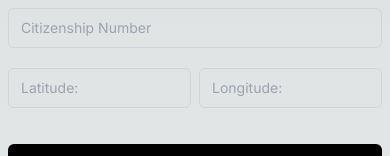
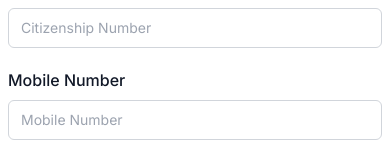
Before and after one commit to arpannnnn/Garbage_Tracking_System, a Next.js app: page /register in a window 390 px wide. Shown: the part 668-824 px from the top of the page. Built offline with nearby package versions, Linux system fonts and the light colour scheme; no server answers.

Commit message:
mobileNumber

```diff
--- a/components/register.jsx
+++ b/components/register.jsx
@@ -14,11 +14,17 @@ export default function CustomRegister() {
     const router = useRouter();
     const [latitude, setLatitude] = useState('');
     const [longitude, setLongitude] = useState('');
+    const [mobileNumber, setMobileNumber] = useState('');
 
+    const handleMobileNumberChange = (event) => {
+        const value = event.target.value;
+        if (/^\d*$/.test(value) && value.length <= 10) {
+            setMobileNumber(value);
+        }}
             const handleCitizenshipChange = (event) => {
                 let value = event.target.value.replace(/\D/g, '');
                 if (value.length > 16) {
-            value = value.slice(0, 16); // Only 12 digits allowed
+                    value = value.slice(0, 16); // Only 16 digits allowed
                 }
                 const formattedValue = value.replace(/(\d{4})(?=\d)/g, '$1 ');
                 citizenshipRef.current = formattedValue;
@@ -67,7 +73,7 @@ export default function CustomRegister() {
 
             return (
                 <section>
-            <div className="grid grid-cols-1 lg:grid-cols-2">
+                    <div className="grid grid-cols-1 lg:grid-cols-2 bg-white">
                         <div className="flex items-center justify-center px-2 py-10 sm:px-6 sm:py-16 lg:px-8 lg:py-4">
                             <div className="xl:mx-auto xl:w-full xl:max-w-sm 2xl:max-w-md">
                                 <h2 className="text-3xl font-bold leading-tight text-black sm:text-4xl">
@@ -170,6 +176,24 @@ export default function CustomRegister() {
                                                 />
                                             </div>
                                         </div>
+                                        <div>
+                                            <label htmlFor="mobileNumber" className="text-base font-medium text-gray-900">
+                                                Mobile Number
+                                            </label>
+                                            <div className="mt-2">
+                                                <input
+                                                    id="mobileNumber"
+                                                    onChange={handleMobileNumberChange}
+                                                    value={mobileNumber}
+                                                    className="flex h-10 w-full rounded-md border border-gray-300 bg-transparent px-3 py-2 text-sm placeholder:text-gray-400 focus:outline-none focus:ring-1 focus:ring-gray-400 focus:ring-offset-1 disabled:cursor-not-allowed disabled:opacity-50"
+                                                    type="text"
+                                                    placeholder="Mobile Number"
+                                                    maxLength="10" // Restrict the length to 10 digits
+                                                />
+
+                                            </div>
+                                        </div>
+
                                         <div className='flex space-x-2 my-4'>
                                             <div >
                                                 <input
--- a/src/app/dashboard/page.js
+++ b/src/app/dashboard/page.js
@@ -11,7 +11,9 @@ import {
 } from '../../../components/ui/card';
 import { ScrollArea } from '../../../components/ui/scroll-area';
 import { Tabs, TabsContent, TabsList, TabsTrigger } from '../../../components/ui/tabs';
+
 const username= "Binay Rijal";
+
 export default function page() {
   return (
 
--- a/src/app/layout.js
+++ b/src/app/layout.js
@@ -1,6 +1,6 @@
 'use client'
+import { Metadata } from 'next';
 import { Inter } from "next/font/google";
-
 import "./globals.css";
 
 import CustomNavbar from "../../components/navbar";
@@ -9,9 +9,6 @@ import AuthProvider from "../../components/auth/AuthProvider";
 import Footer from "../../components/footer";
 
 const inter = Inter({ subsets: ["latin"] });
-
-
-
 export default function RootLayout({ children }) {
   return (
     <html lang="en" >
```
Lines whose indentation alone changed are shown as unchanged.
